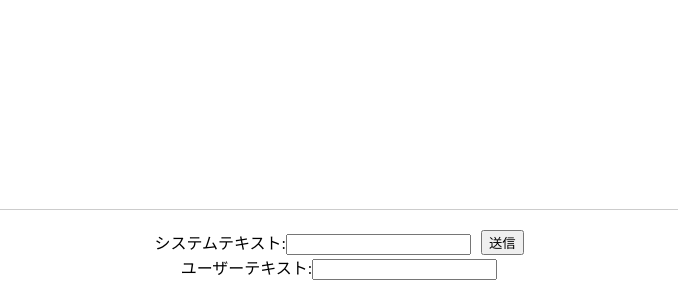
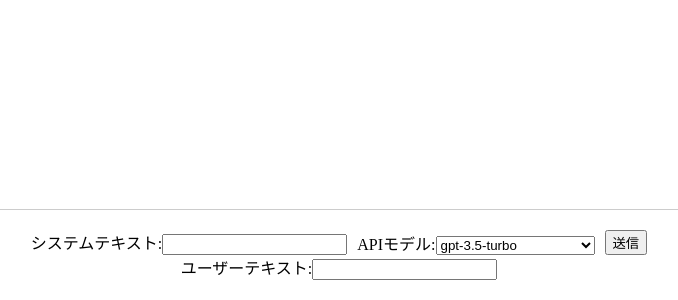
Before and after one commit to Lamaglama39/terraform-for-aws, a React (Vite) app in the folder openai-chat-app/react/: page / in a window 1280 px wide. Shown: the part 500-800 px from the top of the page, without its empty margins (329-1007 px from the left). Built offline with nearby package versions, Linux system fonts and the light colour scheme.

Commit message:
:+1: openai-chat-app       - WebUIにAPIモデルを選択する機能を追加

```diff
--- a/openai-chat-app/react/src/components/ChatForm.jsx
+++ b/openai-chat-app/react/src/components/ChatForm.jsx
@@ -5,6 +5,7 @@ const ChatForm = ({ chatHistory, setChatHistory }) => {
   const [formState, setFormState] = useState({
     system_text: "",
     user_text: "",
+    api_model: "gpt-3.5-turbo",
   });
 
   const handleInputChange = (event) => {
@@ -28,6 +29,7 @@ const ChatForm = ({ chatHistory, setChatHistory }) => {
     const params = {
       system_text: formState.system_text,
       user_text: formState.user_text,
+      api_model: formState.api_model,
     };
 
     axios
@@ -78,6 +80,21 @@ const ChatForm = ({ chatHistory, setChatHistory }) => {
             onChange={handleInputChange}
           />
         </label>
+        <label style={{ marginRight: "10px" }}>
+          APIモデル:
+          <select
+            name="api_model"
+            value={formState.api_model}
+            onChange={handleInputChange}
+          >
+            <option value="gpt-3.5-turbo">gpt-3.5-turbo</option>
+            <option value="gpt-3.5-turbo-16k">gpt-3.5-turbo-16k</option>
+            <option value="gpt-3.5-turbo-0613">gpt-3.5-turbo-0613</option>
+            <option value="gpt-3.5-turbo-16k-0613">
+              gpt-3.5-turbo-16k-0613
+            </option>
+          </select>
+        </label>
         <input type="submit" value="送信" />
       </div>
       <label>
```
